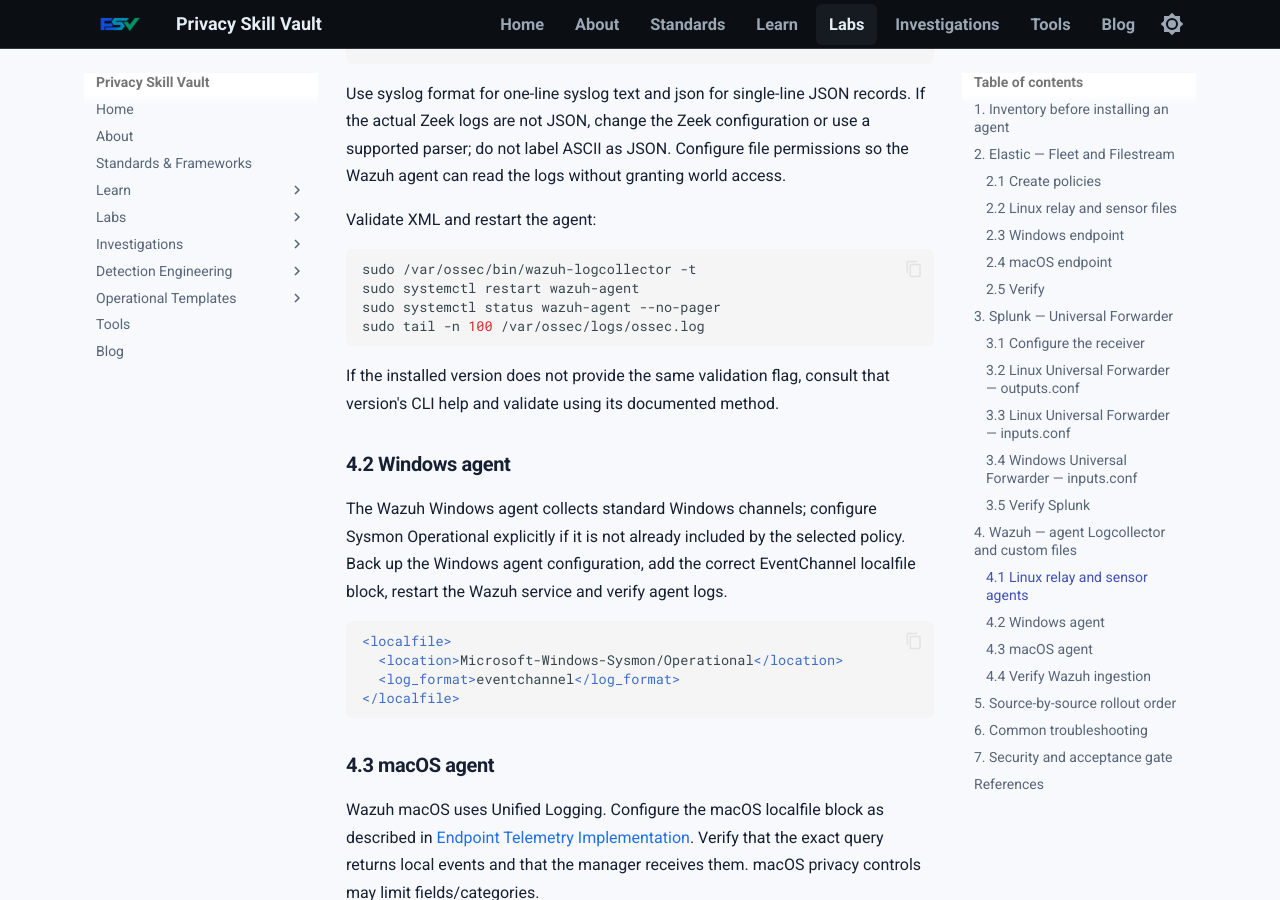
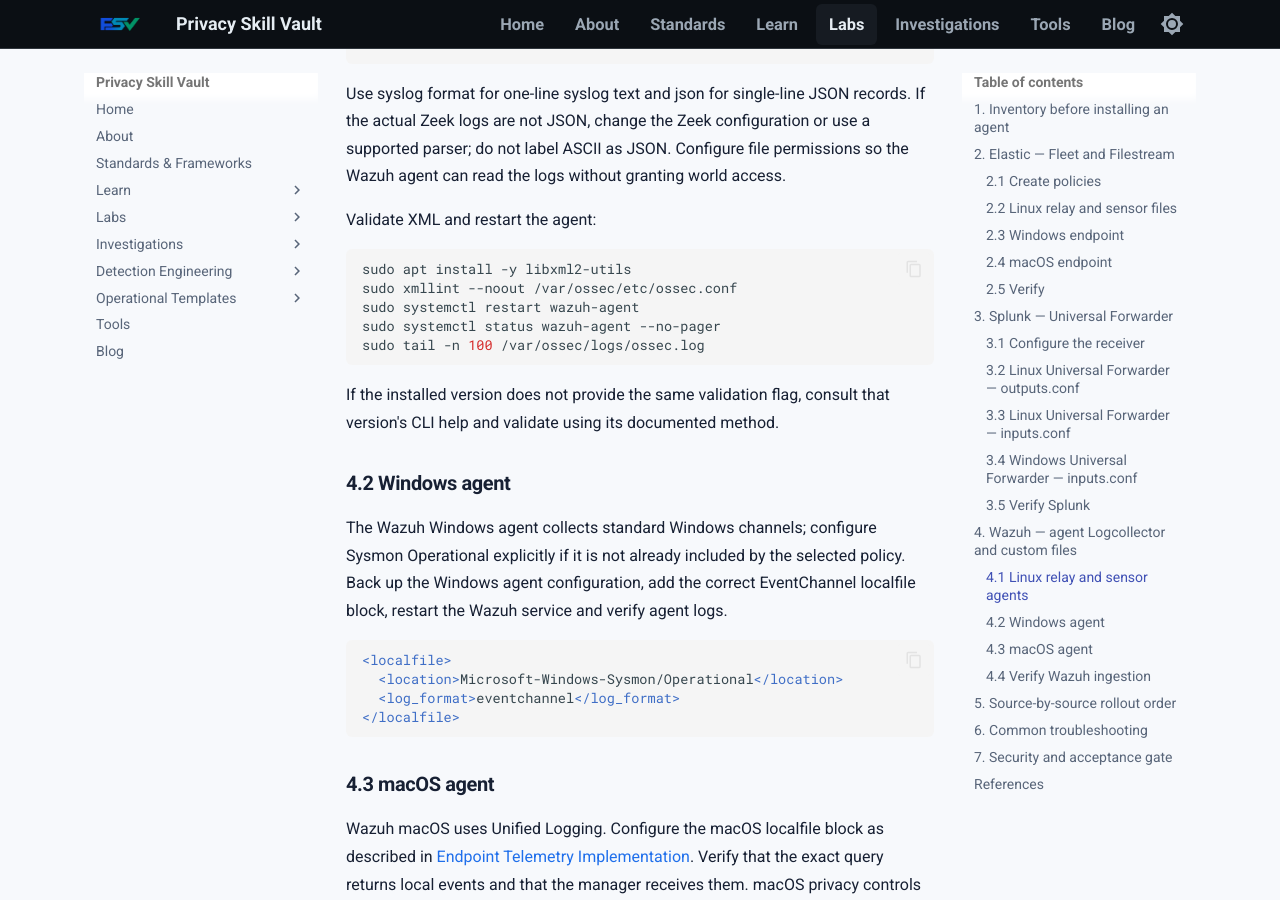
Before and after one commit to PrivacySkillVault/privacyskillvault.github.io, an MkDocs documentation site: the page built from docs/labs/siem-collector-implementation.md, in a window 1280 px wide and 900 px high, scrolled down 6019 px. Built offline with MkDocs 1.6.1 and Material for MkDocs 9.7.7, drawn with Linux system fonts in a browser that asks for light colours.

Commit message:
Replace unverified Wazuh CLI test with XML validation

```diff
--- a/docs/labs/siem-collector-implementation.md
+++ b/docs/labs/siem-collector-implementation.md
@@ -203,7 +203,8 @@
 Validate XML and restart the agent:
 
 ~~~bash
-sudo /var/ossec/bin/wazuh-logcollector -t
+sudo apt install -y libxml2-utils
+sudo xmllint --noout /var/ossec/etc/ossec.conf
 sudo systemctl restart wazuh-agent
 sudo systemctl status wazuh-agent --no-pager
 sudo tail -n 100 /var/ossec/logs/ossec.log
```
